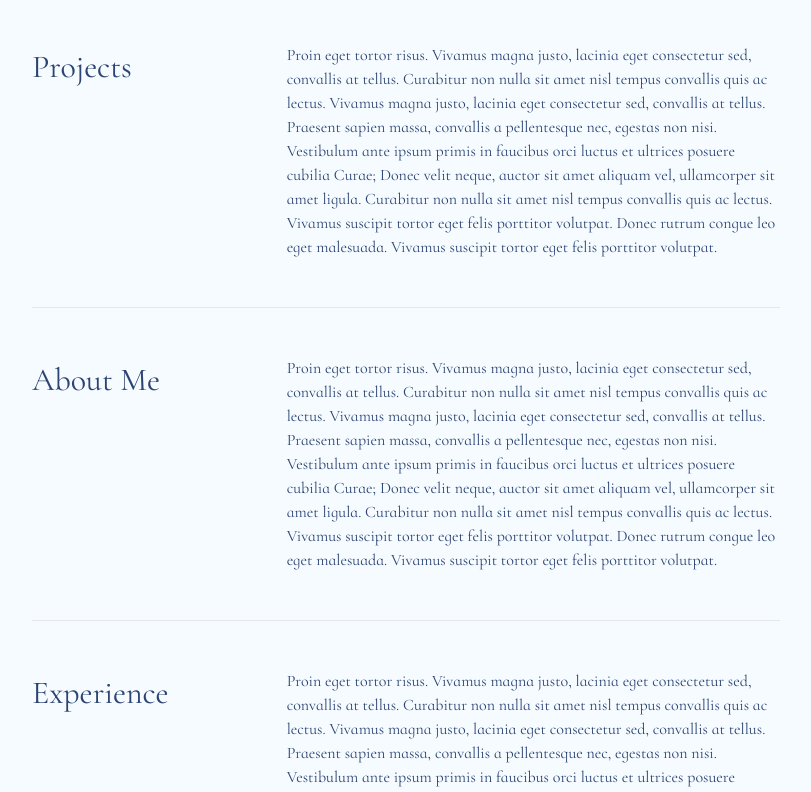
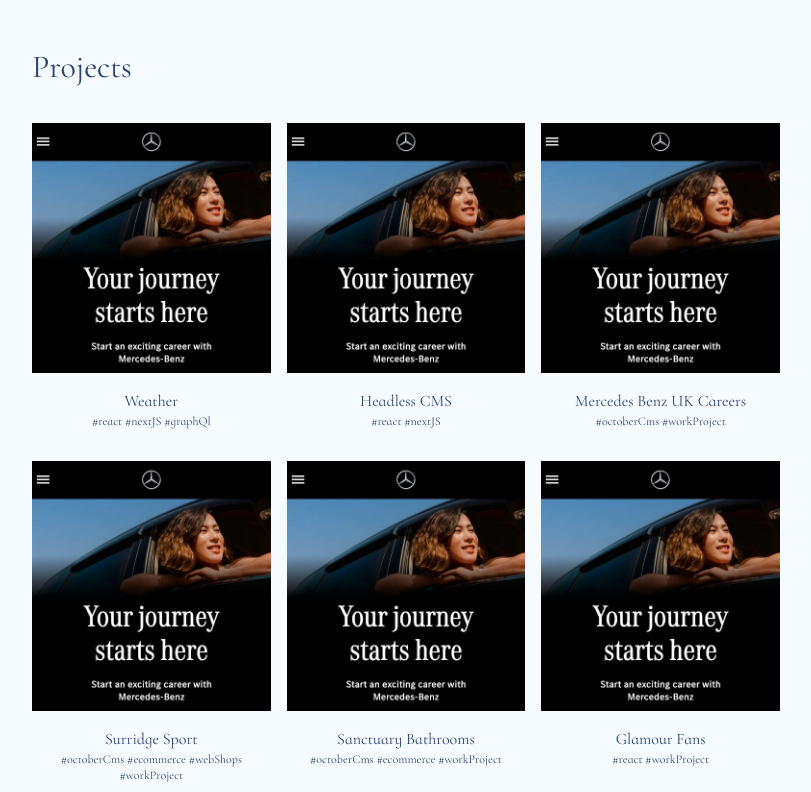
Before and after one commit to dstokesy/Portfolio, a Next.js app: page / in a window 1280 px wide. Shown: the part 720-1512 px from the top of the page, without its empty margins (234-1045 px from the left). Built offline with nearby package versions, Linux system fonts and the light colour scheme.

Commit message:
adds projects

```diff
--- /dev/null
+++ b/components/ProjectCard/index.module.scss
@@ -0,0 +1,5 @@
+.img {
+	display: block;
+	max-width: 100%;
+	margin: 0 auto 1rem;
+}
--- /dev/null
+++ b/components/ProjectCard/index.tsx
@@ -0,0 +1,22 @@
+import styles from './index.module.scss'
+import Image from 'next/image'
+
+export default function ProjectCard({
+  Title,
+  Categories,
+  ImagePath,
+  Link
+}: {
+  Title: String,
+  Categories: String,
+  ImagePath: String,
+  Link: String
+}) {
+	return (
+		<a href={Link} className="block mb-4 text-center">
+			<Image src={ImagePath} height={250} width={250} alt="Daniel Stokes" className={styles.img} />
+			<div>{Title}</div>
+			<div className="text-xs">{Categories}</div>
+		</a>
+	);
+}
--- /dev/null
+++ b/lib/projects.tsx
@@ -0,0 +1,36 @@
+import fs from 'fs'
+import path from 'path'
+import matter from 'gray-matter'
+
+const projectsDirectory = path.join(process.cwd(), 'projects')
+
+export function getSortedProjectsData() {
+  // Get file names under /projects
+  const fileNames = fs.readdirSync(projectsDirectory)
+  const allProjectsData = fileNames.map(fileName => {
+    // Remove ".md" from file name to get id
+    const id = fileName.replace(/\.md$/, '')
+
+    // Read markdown file as string
+    const fullPath = path.join(projectsDirectory, fileName)
+    const fileContents = fs.readFileSync(fullPath, 'utf8')
+
+    // Use gray-matter to parse the projects metadata section
+    const matterResult = matter(fileContents)
+
+    // Combine the data with the id
+    return {
+      id,
+      ...(matterResult.data as { priority: string; title: string; categories: string; image: string; content: string })
+    }
+  })
+
+  // Sort content by priority
+  return allProjectsData.sort((a, b) => {
+    if (a.priority > b.priority) {
+      return 1
+    } else {
+      return -1
+    }
+  })
+}
--- a/pages/index.module.scss
+++ b/pages/index.module.scss
@@ -17,6 +17,7 @@
 	}
 
 	&_two {
+		margin: 0 0 2rem;
 		font-size: 1.25rem;
 
 		@media (min-width: 650px) {
--- a/pages/index.tsx
+++ b/pages/index.tsx
@@ -2,17 +2,28 @@ import Head from 'next/head'
 import Layout, { siteTitle } from '../layouts/default'
 import Avatar from '../components/Avatar/index'
 import HeadingLine from '../components/HeadingLine/index'
+import ProjectCard from '../components/ProjectCard/index'
 import styles from './index.module.scss'
 import { getSortedContentData } from '../lib/content'
+import { getSortedProjectsData } from '../lib/projects'
 import Link from 'next/link'
 import { GetStaticProps } from 'next'
 
 export default function Index({
-  allContent
+  allContent,
+  allProjects
 }: {
   allContent: {
     priority: string
     title: string
+    content: string
+    id: string
+  },
+  allProjects: {
+    priority: string
+    title: string
+    categories: string
+    image: string
     content: string
     id: string
   }[]
@@ -29,10 +40,10 @@ export default function Index({
           </div>
           <h1 className={styles.heading + ' text-center'}>
             <strong><HeadingLine Line="Daniel Stokes" /></strong><br/>
-            <HeadingLine Line="Full stack web developer" SubLine="based in Leeds" SubLinePos="left"/><br/>
-            <HeadingLine Line="With 10 years experience"/><br/>
-            <HeadingLine Line="Specialising in JavaScript, React,"/><br/>
-            <HeadingLine Line="CSS & PHP" SubLine="plus CMS and E-commerce"/>
+            <HeadingLine Line="Full stack web developer" SubLine="based in Leeds" SubLinePos="left" /><br/>
+            <HeadingLine Line="With 10 years experience" /><br/>
+            <HeadingLine Line="Specialising in JavaScript, React," /><br/>
+            <HeadingLine Line="CSS & PHP" SubLine="plus CMS and E-commerce" />
           </h1>
         </div>
       </header>
@@ -41,13 +52,13 @@ export default function Index({
         <div className="container">
 
           <div className="pb-12">
-            <div className="grid grid-cols-12 gap-4">
-              <div className="col-start-1 col-end-13 sm:col-start-1 sm:col-end-5">
-                <h2 className={styles.heading_two}>Projects</h2>
-              </div>
-              <div className="col-start-1 col-end-13 sm:col-start-5 sm:col-end-13">
-                <p>Proin eget tortor risus. Vivamus magna justo, lacinia eget consectetur sed, convallis at tellus. Curabitur non nulla sit amet nisl tempus convallis quis ac lectus. Vivamus magna justo, lacinia eget consectetur sed, convallis at tellus. Praesent sapien massa, convallis a pellentesque nec, egestas non nisi. Vestibulum ante ipsum primis in faucibus orci luctus et ultrices posuere cubilia Curae; Donec velit neque, auctor sit amet aliquam vel, ullamcorper sit amet ligula. Curabitur non nulla sit amet nisl tempus convallis quis ac lectus. Vivamus suscipit tortor eget felis porttitor volutpat. Donec rutrum congue leo eget malesuada. Vivamus suscipit tortor eget felis porttitor volutpat.</p>
-              </div>
+            <h2 className={styles.heading_two}>Projects</h2>
+            <div className="grid grid-cols-3 gap-4">
+              {allProjects.map(({ id, priority, title, categories, image, content }) => (
+                <div className="col">
+                  <ProjectCard Title={title} Categories={categories} ImagePath={image} Link={`/projects/${id}`} />
+                </div>
+              ))}
             </div>
           </div>
 
@@ -78,9 +89,11 @@ export default function Index({
 
 export const getStaticProps: GetStaticProps = async () => {
   const allContent = getSortedContentData()
+  const allProjects = getSortedProjectsData()
   return {
     props: {
-      allContent
+      allContent,
+      allProjects
     }
   }
 }
--- /dev/null
+++ b/projects/gf.md
@@ -0,0 +1,7 @@
+---
+title: 'Glamour Fans'
+categories: '#react #workProject'
+image: '/projects/mercedes.jpg'
+priority: 6
+content: 'Proin eget tortor risus. Vivamus magna justo, lacinia eget consectetur sed, convallis at tellus. Curabitur non nulla sit amet nisl tempus convallis quis ac lectus. Vivamus magna justo, lacinia eget consectetur sed, convallis at tellus. Praesent sapien massa, convallis a pellentesque nec, egestas non nisi. Vestibulum ante ipsum primis in faucibus orci luctus et ultrices posuere cubilia Curae; Donec velit neque, auctor sit amet aliquam vel, ullamcorper sit amet ligula. Curabitur non nulla sit amet nisl tempus convallis quis ac lectus. Vivamus suscipit tortor eget felis porttitor volutpat. Donec rutrum congue leo eget malesuada. Vivamus suscipit tortor eget felis porttitor volutpat.'
+---
--- /dev/null
+++ b/projects/headless-cms.md
@@ -0,0 +1,7 @@
+---
+title: 'Headless CMS'
+categories: '#react #nextJS'
+image: '/projects/mercedes.jpg'
+priority: 2
+content: 'Proin eget tortor risus. Vivamus magna justo, lacinia eget consectetur sed, convallis at tellus. Curabitur non nulla sit amet nisl tempus convallis quis ac lectus. Vivamus magna justo, lacinia eget consectetur sed, convallis at tellus. Praesent sapien massa, convallis a pellentesque nec, egestas non nisi. Vestibulum ante ipsum primis in faucibus orci luctus et ultrices posuere cubilia Curae; Donec velit neque, auctor sit amet aliquam vel, ullamcorper sit amet ligula. Curabitur non nulla sit amet nisl tempus convallis quis ac lectus. Vivamus suscipit tortor eget felis porttitor volutpat. Donec rutrum congue leo eget malesuada. Vivamus suscipit tortor eget felis porttitor volutpat.'
+---
--- /dev/null
+++ b/projects/mercedes.md
@@ -0,0 +1,7 @@
+---
+title: 'Mercedes Benz UK Careers'
+categories: '#octoberCms #workProject'
+image: '/projects/mercedes.jpg'
+priority: 3
+content: 'Proin eget tortor risus. Vivamus magna justo, lacinia eget consectetur sed, convallis at tellus. Curabitur non nulla sit amet nisl tempus convallis quis ac lectus. Vivamus magna justo, lacinia eget consectetur sed, convallis at tellus. Praesent sapien massa, convallis a pellentesque nec, egestas non nisi. Vestibulum ante ipsum primis in faucibus orci luctus et ultrices posuere cubilia Curae; Donec velit neque, auctor sit amet aliquam vel, ullamcorper sit amet ligula. Curabitur non nulla sit amet nisl tempus convallis quis ac lectus. Vivamus suscipit tortor eget felis porttitor volutpat. Donec rutrum congue leo eget malesuada. Vivamus suscipit tortor eget felis porttitor volutpat.'
+---
--- /dev/null
+++ b/projects/sanctuary.md
@@ -0,0 +1,7 @@
+---
+title: 'Sanctuary Bathrooms'
+categories: '#octoberCms #ecommerce #workProject'
+image: '/projects/mercedes.jpg'
+priority: 5
+content: 'Proin eget tortor risus. Vivamus magna justo, lacinia eget consectetur sed, convallis at tellus. Curabitur non nulla sit amet nisl tempus convallis quis ac lectus. Vivamus magna justo, lacinia eget consectetur sed, convallis at tellus. Praesent sapien massa, convallis a pellentesque nec, egestas non nisi. Vestibulum ante ipsum primis in faucibus orci luctus et ultrices posuere cubilia Curae; Donec velit neque, auctor sit amet aliquam vel, ullamcorper sit amet ligula. Curabitur non nulla sit amet nisl tempus convallis quis ac lectus. Vivamus suscipit tortor eget felis porttitor volutpat. Donec rutrum congue leo eget malesuada. Vivamus suscipit tortor eget felis porttitor volutpat.'
+---
--- /dev/null
+++ b/projects/surridge.md
@@ -0,0 +1,7 @@
+---
+title: 'Surridge Sport'
+categories: '#octoberCms #ecommerce #webShops #workProject'
+image: '/projects/mercedes.jpg'
+priority: 4
+content: 'Proin eget tortor risus. Vivamus magna justo, lacinia eget consectetur sed, convallis at tellus. Curabitur non nulla sit amet nisl tempus convallis quis ac lectus. Vivamus magna justo, lacinia eget consectetur sed, convallis at tellus. Praesent sapien massa, convallis a pellentesque nec, egestas non nisi. Vestibulum ante ipsum primis in faucibus orci luctus et ultrices posuere cubilia Curae; Donec velit neque, auctor sit amet aliquam vel, ullamcorper sit amet ligula. Curabitur non nulla sit amet nisl tempus convallis quis ac lectus. Vivamus suscipit tortor eget felis porttitor volutpat. Donec rutrum congue leo eget malesuada. Vivamus suscipit tortor eget felis porttitor volutpat.'
+---
--- /dev/null
+++ b/projects/weather.md
@@ -0,0 +1,7 @@
+---
+title: 'Weather'
+categories: '#react #nextJS #graphQl'
+image: '/projects/mercedes.jpg'
+priority: 1
+content: 'Proin eget tortor risus. Vivamus magna justo, lacinia eget consectetur sed, convallis at tellus. Curabitur non nulla sit amet nisl tempus convallis quis ac lectus. Vivamus magna justo, lacinia eget consectetur sed, convallis at tellus. Praesent sapien massa, convallis a pellentesque nec, egestas non nisi. Vestibulum ante ipsum primis in faucibus orci luctus et ultrices posuere cubilia Curae; Donec velit neque, auctor sit amet aliquam vel, ullamcorper sit amet ligula. Curabitur non nulla sit amet nisl tempus convallis quis ac lectus. Vivamus suscipit tortor eget felis porttitor volutpat. Donec rutrum congue leo eget malesuada. Vivamus suscipit tortor eget felis porttitor volutpat.'
+---
--- a/styles/global.scss
+++ b/styles/global.scss
@@ -36,6 +36,10 @@ html, body {
   }
 }
 
+.color-accent {
+  color: var(--colour-text-accent);
+}
+
 .container {
   max-width: 780px;
   margin: 0 auto;
```
Also changed, not shown: public/projects/mercedes.jpg (added).
